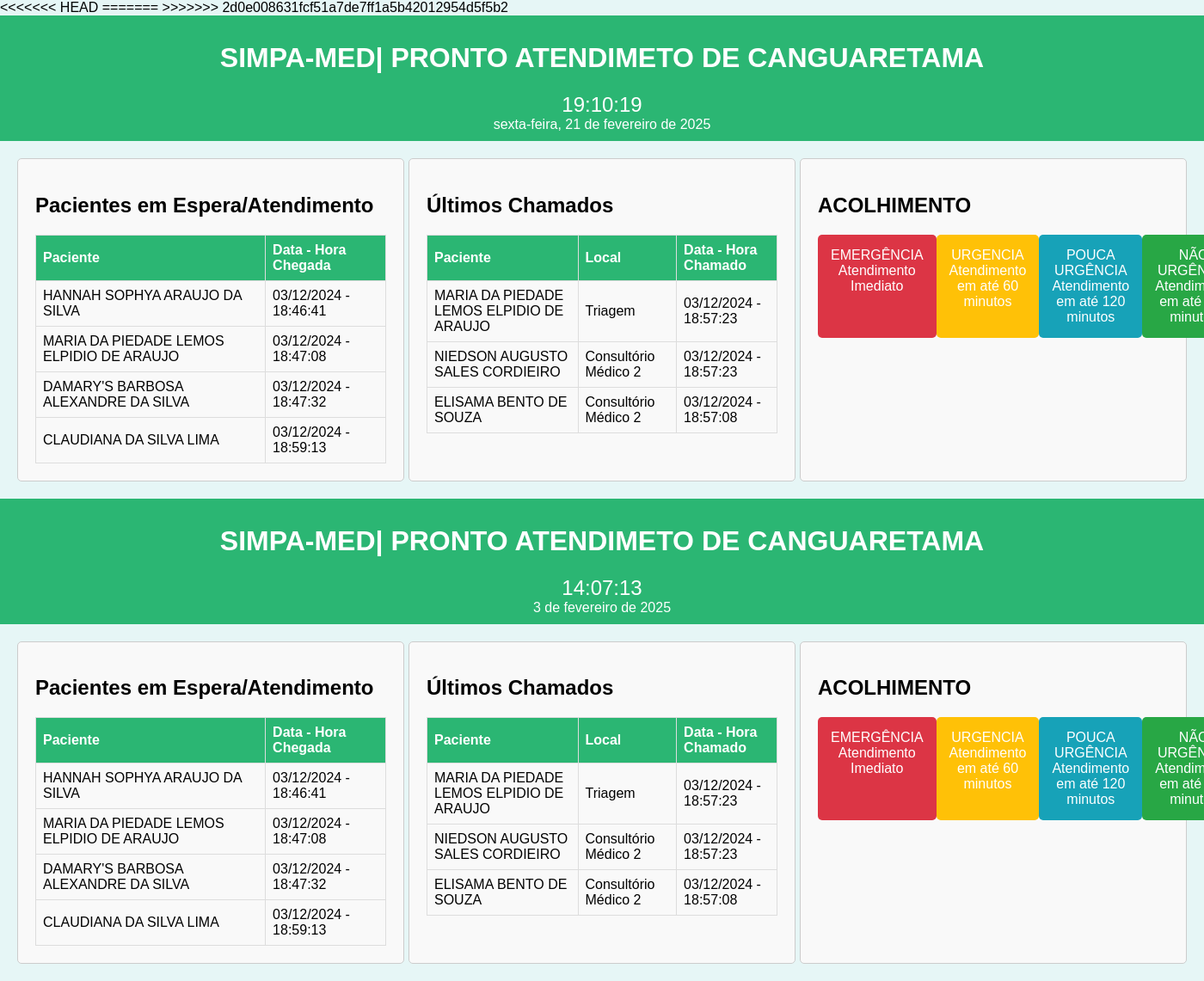
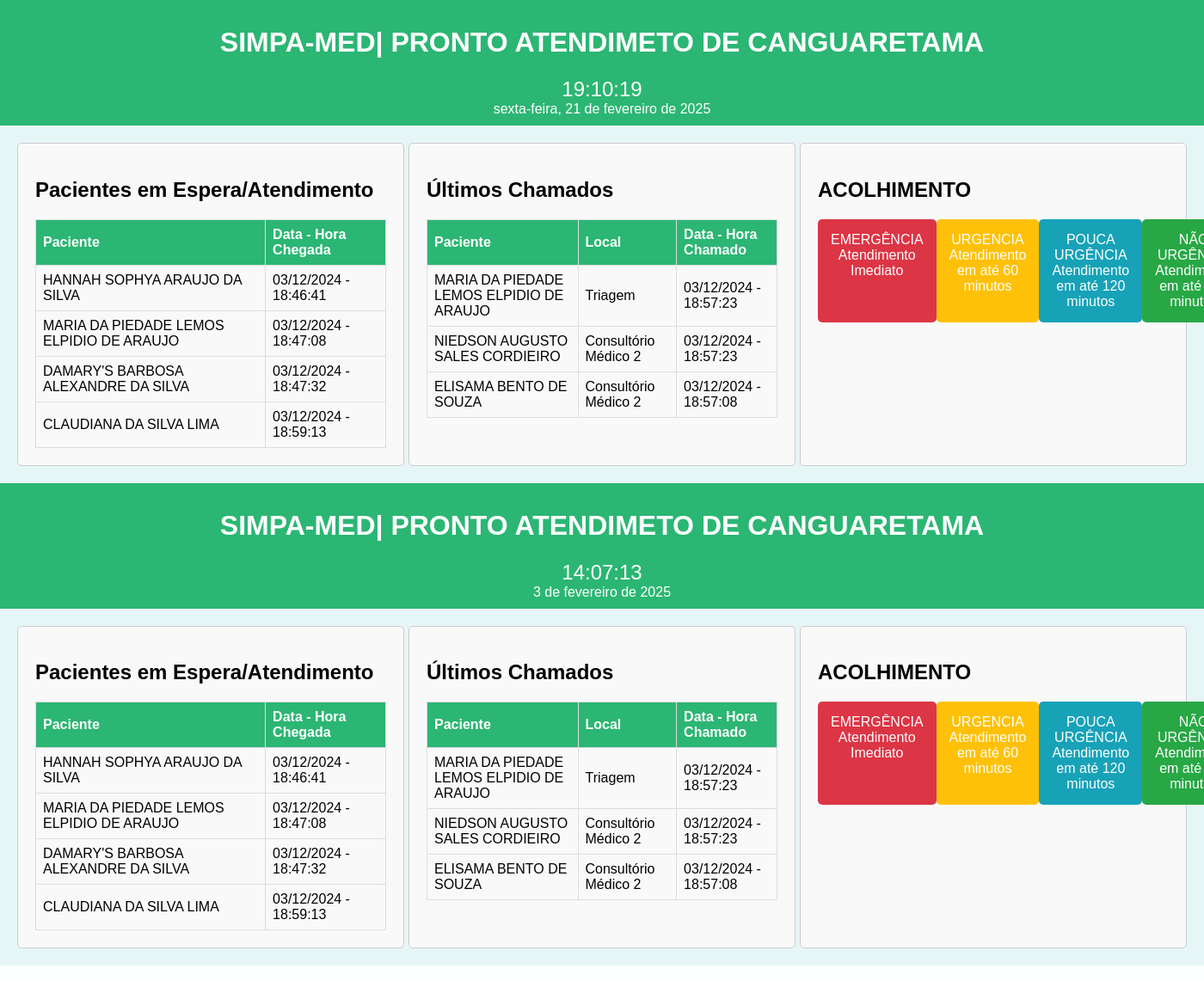
Before and after one commit to warley2023/Projeto_1, a Django app: template core/templates/index.html in a window 1400 px wide; the page is wider, and only the part inside the window is pictured. Shown: that part at 86% size. Run offline with Django 5.2, Linux system fonts and the light colour scheme; the template is opened without the code that fills it, so the values that code supplies are empty.

Commit message:
alterei o index

```diff
--- a/core/templates/index.html
+++ b/core/templates/index.html
@@ -1,8 +1,4 @@
-<<<<<<< HEAD
-
 {% load static %}
-=======
->>>>>>> 2d0e008631fcf51a7de7ff1a5b42012954d5f5b2
 <!DOCTYPE html>
 <html lang="pt-BR">
 <head>
```
